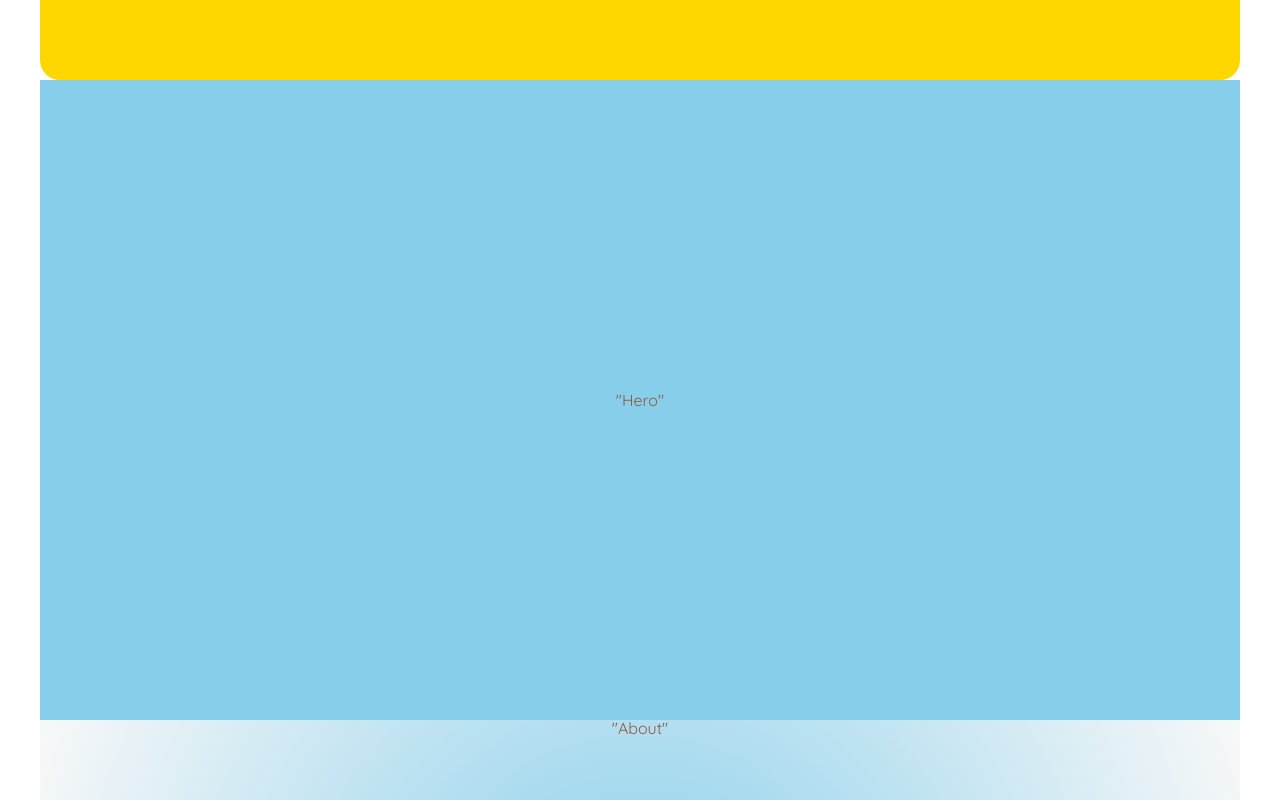
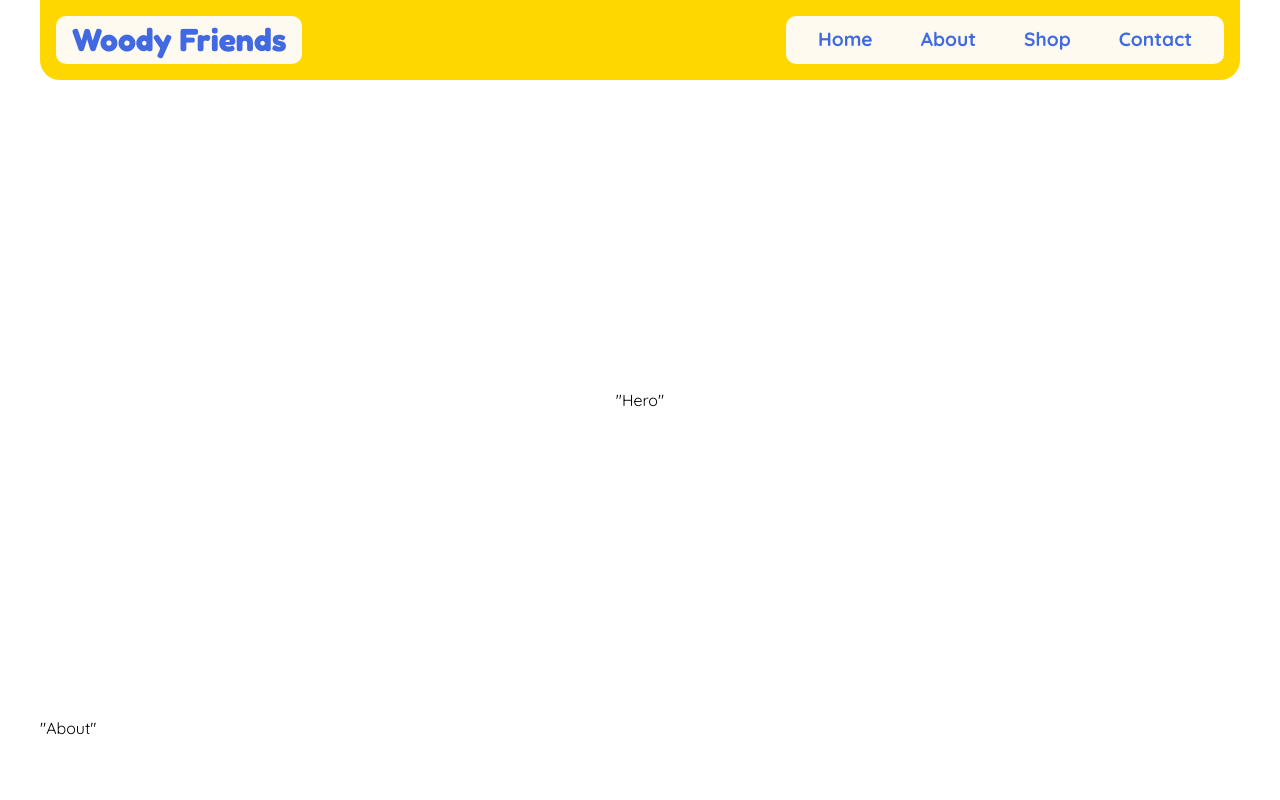
Before and after one commit to Vaeshkar/20_project02_10hours, a plain HTML site: page index.html in a window 1280 px wide. Shown: the top 800 px of the page. Drawn offline with Linux system fonts and the light colour scheme.

Commit message:
Nav and Footer added

```diff
--- a/css/styles.css
+++ b/css/styles.css
@@ -43,19 +43,15 @@
 
 /* Root styles */
 :root {
-    --color-primary-1: #8B5E3C;
-    --color-primary-2: #6B8E23;
-    --color-primary-3: #87CEEB;
+    --color-primary-blue: #87CEEB;
+    --color-secondary-yellow: #FFD700;
+    --color-logo-blue: #4169E1;
+    --color-soft-blue: rgba(135, 206, 235, 0.1);
+    --color-soft-yellow: rgba(255, 215, 0, 0.1);
 
-    --color-secondary-1: #FFD700;
-    --color-secondary-2: #F8F8F8;
+    --color-light-white: #FFFAF0;
 
-    --color-stone-gray: #A9A9A9;
-
-    --gradient-hero: radial-gradient(circle, #8B5E3C, #6B8E23);
-    --gradient-section: radial-gradient(circle, #87CEEB, #F8F8F8);
-    --gradient-button: radial-gradient(circle, #FFD700, #6B8E23);
-    --gradient-footer: radial-gradient(circle, #8B5E3C, #87CEEB);
+    --gradient-hero: radial-gradient(circle, #87CEEB, #FFD700);
 
     --border-radius: 20px;
     --border-radius-small: 10px;
@@ -68,8 +64,6 @@ body {
     font-family: "Quicksand", sans-serif;
     background: var(#fff);
     color: var(--color-primary-1);
-
-    text-align: center;
   }
 
 /* Layout sections */
@@ -80,12 +74,44 @@ section {
 
 /* Navigation */
 nav {
-background: var(--color-secondary-1);
-padding: 1rem;
-min-height: 5rem;
-border-bottom-left-radius: var(--border-radius);
-border-bottom-right-radius: var(--border-radius);
+  background: var(--color-secondary-yellow);
+  padding: 1rem;
+  min-height: 5rem;
+  border-bottom-left-radius: var(--border-radius);
+  border-bottom-right-radius: var(--border-radius);
+  display: flex;
+  align-items: center;
+  justify-content: space-between;
+}
 
+/* Navigation container */
+nav {
+    align-items:  stretch;
+}
+
+.nav-links {
+  background: var(--color-light-white);
+  padding: 0.5rem 1rem;
+  border-radius: var(--border-radius-small);
+  display: flex;
+  align-items: center;
+  gap: 1rem;
+}
+
+/* Navigation Links */
+nav a {
+  font-family: "Quicksand", sans-serif;
+  font-weight: 700;
+  font-size: 1.2rem;
+  color: var(--color-logo-blue);
+  text-decoration: none;
+  margin: 0 1rem;
+  transition: all 0.3s ease;
+}
+
+nav a:hover {
+  transform: scale(1.1);
+  color: var(--color-secondary-yellow);
 }
 
 /* Hero Section */
@@ -125,10 +151,28 @@ background: var(--gradient-section);
 /* Footer */
 footer {
 min-height: 25rem;
-background: var(--color-secondary-1);
+background: var(--color-secondary-yellow);
 padding: 1.5rem;
-color: white;
+color: black;
 font-size: 0.9rem;
 border-top-left-radius: var(--border-radius);
 border-top-right-radius: var(--border-radius);
 }
+
+/* Logo Styling */
+.logo {
+  font-family: "Fredoka", sans-serif;
+  font-weight: 700;
+  font-size: 2rem;
+  color: var(--color-logo-blue);
+  background: var(--color-light-white);
+  padding: 0.5rem 1rem;
+  border-radius: var(--border-radius-small);
+  display: inline-block;
+  transition: all 0.3s ease-in-out;
+}
+
+.logo:hover {
+    color: var(--color-secondary-yellow);
+    cursor: pointer;
+  }
--- a/index.html
+++ b/index.html
@@ -11,7 +11,13 @@
 <body>
   <header>
     <nav>
-      <!-- Navigation content -->
+      <div class="logo">Woody Friends</div>
+      <div class="nav-links">
+        <a href="#hero">Home</a>
+        <a href="#about">About</a>
+        <a href="#shop">Shop</a>
+        <a href="#contact">Contact</a>
+      </div>
     </nav>
   </header>
   <main>
```
